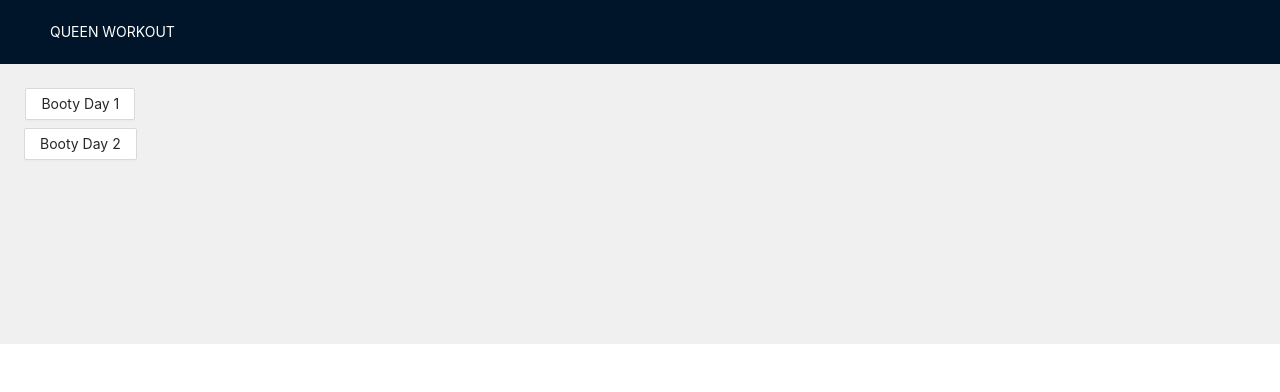
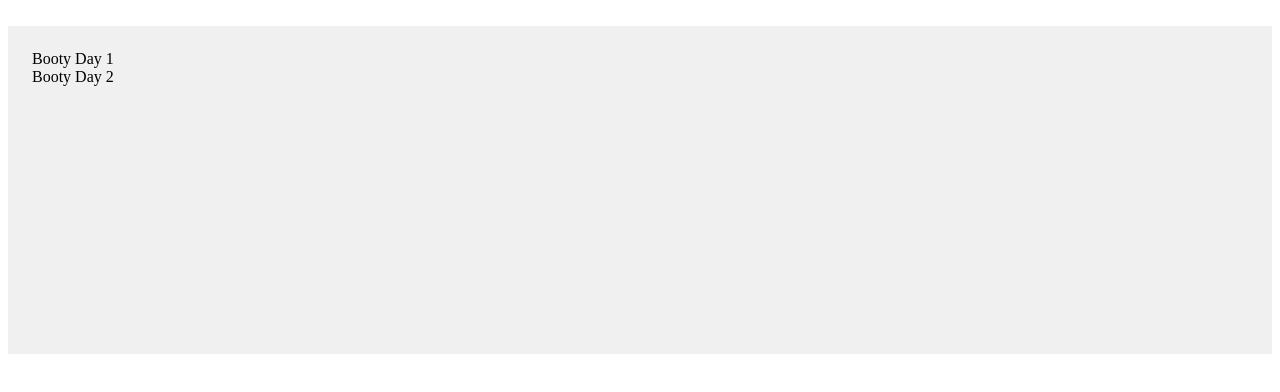
Before and after one commit to tunaphish/queen-workout, a React (Create React App) app: page / in a window 1280 px wide. Shown: the top 392 px of the page. Built offline with nearby package versions, Linux system fonts and the light colour scheme.

Commit message:
remove antd

```diff
--- a/package.json
+++ b/package.json
@@ -8,7 +8,6 @@
     "@types/node": "^12.20.13",
     "@types/react": "^17.0.5",
     "@types/react-dom": "^17.0.5",
-    "antd": "^4.15.5",
     "react": "^17.0.2",
     "react-dom": "^17.0.2",
     "react-scripts": "4.0.3",
@@ -30,7 +29,9 @@
       "react-app/jest"
     ]
   },
-  "eslintIgnore": ["*.test.*"],
+  "eslintIgnore": [
+    "*.test.*"
+  ],
   "browserslist": {
     "production": [
       ">0.2%",
--- a/src/App.tsx
+++ b/src/App.tsx
@@ -1,22 +1,12 @@
-import 'antd/dist/antd.css';
 import './index.css';
-
-import { Layout } from 'antd';
-
 import Home from './components/Home';
-
-const { Header, Content } = Layout;
 
 const App = () => (
   <div>
-    <Layout className="layout">
-      <Header className="header-title">QUEEN WORKOUT</Header>
-      <Content>
-        <div className="site-layout-content">
-          <Home />
-        </div>
-      </Content>
-    </Layout>
+    <header className="header-title">QUEEN WORKOUT</header>
+    <div className="site-layout-content">
+      <Home />
+    </div>
   </div>
 );
 
--- a/src/components/Home.tsx
+++ b/src/components/Home.tsx
@@ -1,15 +1,13 @@
-import { Button, Space } from 'antd';
-
 import WorkoutList from '../data/WorkoutList';
 
 const WorkoutButtons = WorkoutList.map((workout) => (
-  <Button key={workout.name}>{workout.name}</Button>
+  <div key={workout.name}>{workout.name}</div>
 ));
 
 const Home = () => (
-  <Space direction="vertical" align="center">
+  <>
     {WorkoutButtons}
-  </Space>
+  </>
 );
 
 export default Home;
```
Also changed, not shown: src/components/WorkoutOverview.tsx (+7 -4 lines).
